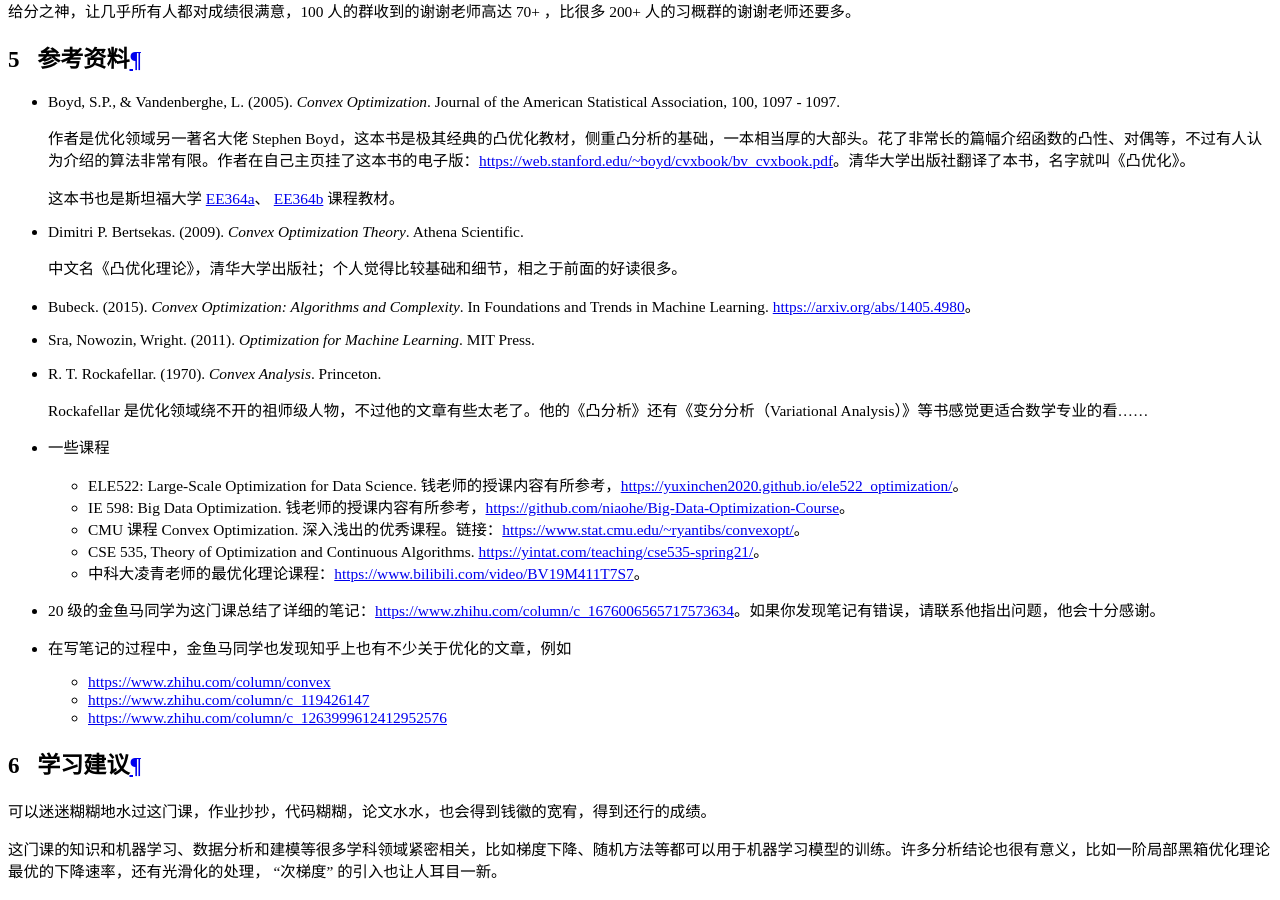
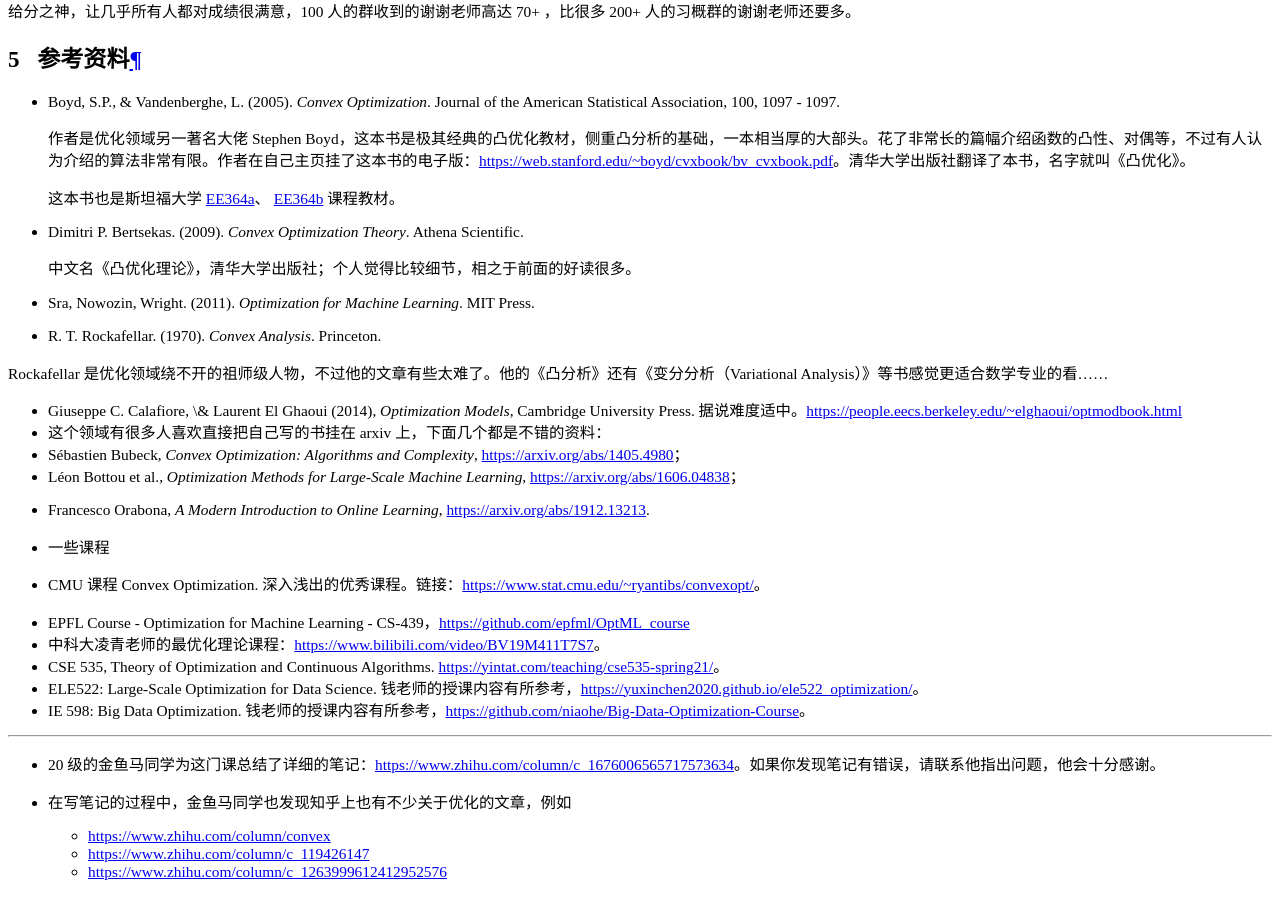
Before and after one commit to ZJU-Turing/TuringCourses, an MkDocs documentation site: the page built from docs/major_basic/convex_optimization/index.md, in a window 1280 px wide and 900 px high, scrolled down 19628 px. Built offline with MkDocs 1.6.1 and Material for MkDocs 9.7.7, drawn with Linux system fonts in a browser that asks for light colours; comment, search, counter and statistics services are not loaded.

Commit message:
更新了部分参考资料

```diff
--- a/docs/major_basic/convex_optimization/index.md
+++ b/docs/major_basic/convex_optimization/index.md
@@ -85,25 +85,32 @@
 
     这本书也是斯坦福大学 [EE364a](https://web.stanford.edu/class/ee364a/)、 [EE364b](https://web.stanford.edu/class/ee364b/) 课程教材。
 
-* Dimitri P. Bertsekas. (2009). *Convex Optimization Theory*. Athena Scientific.
++ Dimitri P. Bertsekas. (2009). *Convex Optimization Theory*. Athena Scientific.
 
-    中文名《凸优化理论》，清华大学出版社；个人觉得比较基础和细节，相之于前面的好读很多。
+    中文名《凸优化理论》，清华大学出版社；个人觉得比较细节，相之于前面的好读很多。
 
-* Bubeck. (2015). *Convex Optimization: Algorithms and Complexity*. In Foundations and Trends in Machine Learning. [https://arxiv.org/abs/1405.4980](https://arxiv.org/abs/1405.4980)。
++ Sra, Nowozin, Wright. (2011). *Optimization for Machine Learning*. MIT Press.
 
-* Sra, Nowozin, Wright. (2011). *Optimization for Machine Learning*. MIT Press.
++ R. T. Rockafellar. (1970). *Convex Analysis*. Princeton.
 
-* R. T. Rockafellar. (1970). *Convex Analysis*. Princeton.
+  Rockafellar 是优化领域绕不开的祖师级人物，不过他的文章有些太难了。他的《凸分析》还有《变分分析（Variational Analysis）》等书感觉更适合数学专业的看……
 
-    Rockafellar 是优化领域绕不开的祖师级人物，不过他的文章有些太老了。他的《凸分析》还有《变分分析（Variational Analysis）》等书感觉更适合数学专业的看……
++ Giuseppe C. Calafiore, \& Laurent El Ghaoui (2014), *Optimization Models*, Cambridge University Press. 据说难度适中。[https://people.eecs.berkeley.edu/~elghaoui/optmodbook.html](https://people.eecs.berkeley.edu/~elghaoui/optmodbook.html)
++ 这个领域有很多人喜欢直接把自己写的书挂在 arxiv 上，下面几个都是不错的资料：
+  + Sébastien Bubeck, *Convex Optimization: Algorithms and Complexity*, [https://arxiv.org/abs/1405.4980](https://arxiv.org/abs/1405.4980)；
+  + Léon Bottou et al., *Optimization Methods for Large-Scale Machine Learning*,  [https://arxiv.org/abs/1606.04838](https://arxiv.org/abs/1606.04838)；
+  + Francesco Orabona, *A Modern Introduction to Online Learning*, [https://arxiv.org/abs/1912.13213](https://arxiv.org/abs/1912.13213).
 
-* 一些课程
++ 一些课程
 
-    * ELE522: Large-Scale Optimization for Data Science. 钱老师的授课内容有所参考，[https://yuxinchen2020.github.io/ele522_optimization/](https://yuxinchen2020.github.io/ele522_optimization/)。
-    * IE 598: Big Data Optimization. 钱老师的授课内容有所参考，[https://github.com/niaohe/Big-Data-Optimization-Course](https://github.com/niaohe/Big-Data-Optimization-Course)。
-    * CMU 课程 Convex Optimization. 深入浅出的优秀课程。链接：[https://www.stat.cmu.edu/~ryantibs/convexopt/](https://www.stat.cmu.edu/~ryantibs/convexopt/)。
-    * CSE 535, Theory of Optimization and Continuous Algorithms.  [https://yintat.com/teaching/cse535-spring21/](https://yintat.com/teaching/cse535-spring21/)。
-    * 中科大凌青老师的最优化理论课程：https://www.bilibili.com/video/BV19M411T7S7。
+  + CMU 课程 Convex Optimization. 深入浅出的优秀课程。链接：[https://www.stat.cmu.edu/~ryantibs/convexopt/](https://www.stat.cmu.edu/~ryantibs/convexopt/)。
+  + EPFL Course - Optimization for Machine Learning - CS-439，[https://github.com/epfml/OptML_course](https://github.com/epfml/OptML_course)
+  + 中科大凌青老师的最优化理论课程：https://www.bilibili.com/video/BV19M411T7S7。
+  + CSE 535, Theory of Optimization and Continuous Algorithms.  [https://yintat.com/teaching/cse535-spring21/](https://yintat.com/teaching/cse535-spring21/)。
+  + ELE522: Large-Scale Optimization for Data Science. 钱老师的授课内容有所参考，[https://yuxinchen2020.github.io/ele522_optimization/](https://yuxinchen2020.github.io/ele522_optimization/)。
+  +  IE 598: Big Data Optimization. 钱老师的授课内容有所参考，[https://github.com/niaohe/Big-Data-Optimization-Course](https://github.com/niaohe/Big-Data-Optimization-Course)。
+
+------
 
 * 20 级的金鱼马同学为这门课总结了详细的笔记：[https://www.zhihu.com/column/c_1676006565717573634](https://www.zhihu.com/column/c_1676006565717573634)。如果你发现笔记有错误，请联系他指出问题，他会十分感谢。
 
```
Also changed, not shown: docs/major_mandatory/assemble/index.md (+8 -6 lines).
